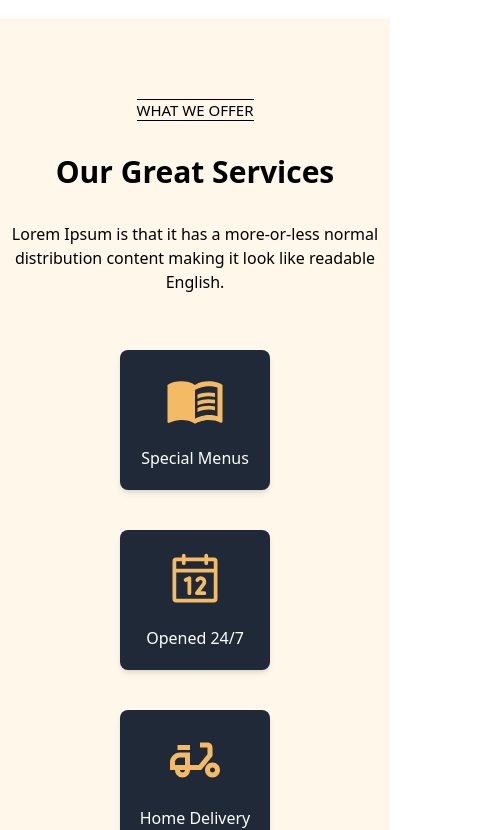
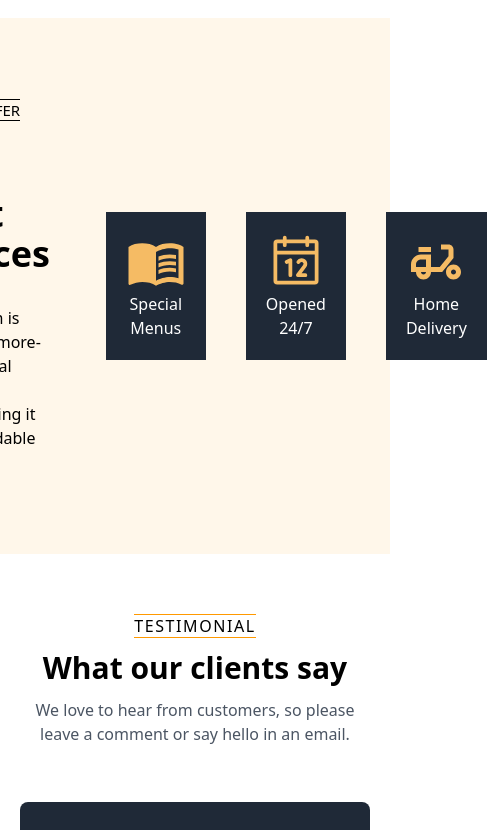
Before and after one commit to khachatryanhovhannes/restautant-website, a Next.js app: page / in a window 390 px wide. Shown: the part 3324-4154 px from the top of the page, 487 px wide, since content can reach past the window. Built offline with nearby package versions, Linux system fonts and the light colour scheme.

Commit message:
bugfix: Fix services section responsivity

```diff
--- a/components/home_services/index.tsx
+++ b/components/home_services/index.tsx
@@ -5,36 +5,31 @@ import { MdOutlineDeliveryDining } from "react-icons/md";
 export default function HomeServices() {
   return (
     <section className="bg-[#FFF7EA]">
-      <div className="flex flex-col lg:flex-row justify-center gap-14 py-20 items-center">
-        {/* Text Section */}
-        <div className="max-w-[400px] text-center sm:text-left">
+      <div className="flex justify-center gap-14 py-20 items-center" >
+        <div className="max-w-[400px]">
           <p>
             <span className="border-t border-b border-black text-[15px]">
               WHAT WE OFFER
             </span>
           </p>
-          <h3 className="text-3xl sm:text-4xl font-semibold my-8">
-            Our Great Services
-          </h3>
+          <h3 className="text-4xl font-semibold my-8">Our Great Services</h3>
           <p>
             Lorem Ipsum is that it has a more-or-less normal distribution
             content making it look like readable English.
           </p>
         </div>
-
-        {/* Icon Section */}
-        <div className="grid grid-cols-1 sm:grid-cols-3 gap-10 text-white">
-          <div className="text-center bg-gray-800 p-5 flex flex-col items-center rounded-lg shadow-md">
+        <div className="flex text-white gap-10">
+          <div className="text-center bg-gray-800 p-5 flex flex-col items-center">
             <MdOutlineMenuBook fontSize={60} color="#f5bb64" />
-            <p className="mt-4">Special Menus</p>
+            <p>Special Menus</p>
           </div>
-          <div className="text-center bg-gray-800 p-5 flex flex-col items-center rounded-lg shadow-md">
+          <div className="text-center bg-gray-800 p-5 flex flex-col items-center">
             <PiCalendar fontSize={60} color="#f5bb64" />
-            <p className="mt-4">Opened 24/7</p>
+            <p>Opened 24/7</p>
           </div>
-          <div className="text-center bg-gray-800 p-5 flex flex-col items-center rounded-lg shadow-md">
-            <MdOutlineDeliveryDining fontSize={60} color="#f5bb64" />
-            <p className="mt-4">Home Delivery</p>
+          <div className="text-center bg-gray-800 p-5 flex flex-col items-center">
+            <MdOutlineDeliveryDining  fontSize={60} color="#f5bb64" />
+            <p>Home Delivery</p>
           </div>
         </div>
       </div>
```
